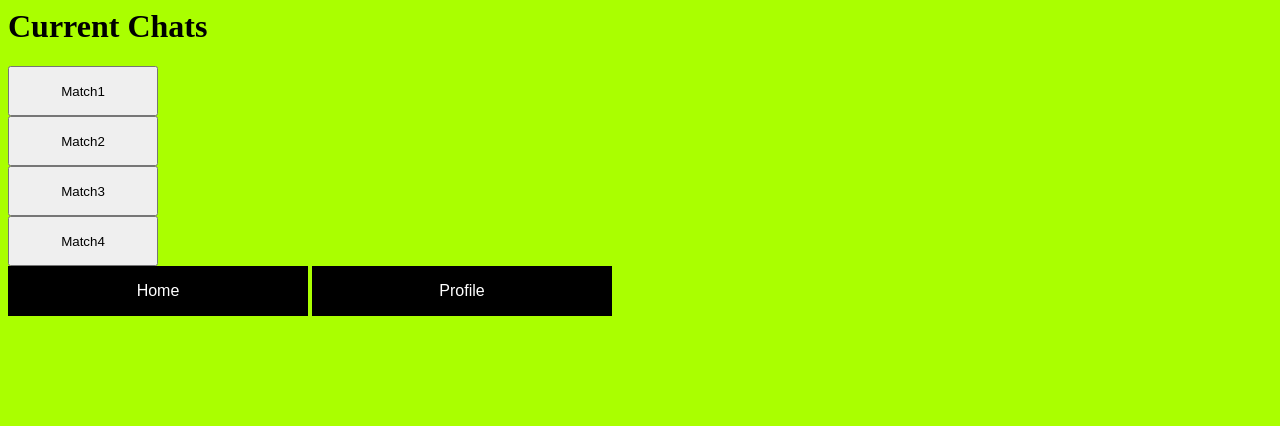
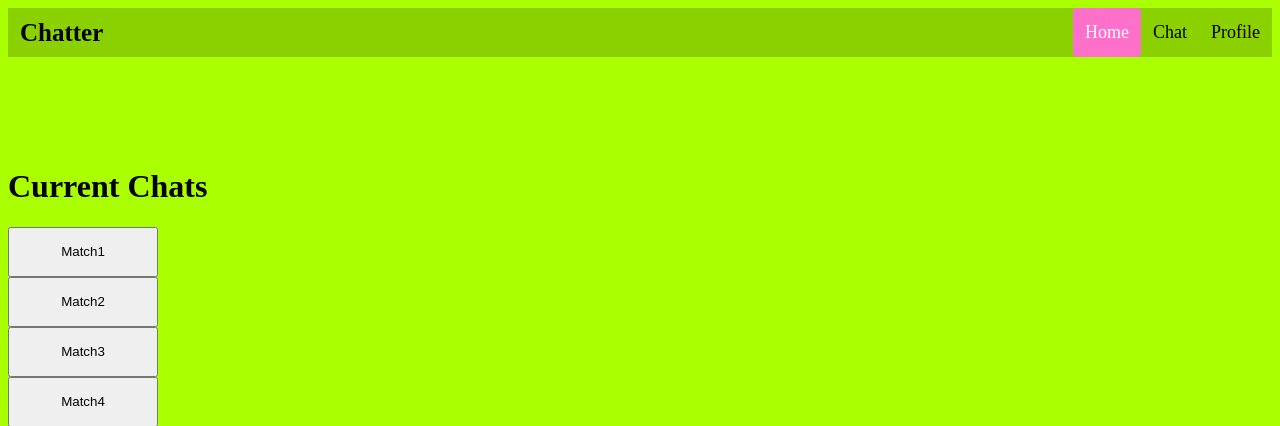
Before and after one commit to lmluck/chatterbreath, a Python web app: template templates/current-chats.html in a window 1280 px wide. Shown: the top 426 px of the page. Run offline with Jinja, Linux system fonts and the light colour scheme; the template is opened without the code that fills it, so the values that code supplies are empty.

Commit message:
header ting

```diff
--- a/static/current-chats-style.css
+++ b/static/current-chats-style.css
@@ -34,3 +34,52 @@ width: 300px;
 #main:hover{
     background-color:#FF70CB;
 }
+* {box-sizing: border-box;}
+.header {
+  overflow: hidden;
+  /* padding: 0px 0px; */
+/* padding: 20px 10px; */
+  background-color:#8bd100;
+}
+
+.header a {
+  float: left;
+  color: black;
+  text-align: center;
+  padding: 12px;
+  text-decoration: none;
+  font-size: 18px;
+  line-height: 25px;
+  border-radius: 4px;
+}
+
+.header a.logo {
+  font-size: 25px;
+  font-weight: bold;
+}
+
+.header a:hover {
+  background-color: #FF70CB;
+  color: black;
+}
+
+.header a.active {
+  background-color: #FF70CB;
+  color: white;
+}
+
+.header-right {
+  float: right;
+}
+
+@media screen and (max-width: 500px) {
+  .header a {
+    float: none;
+    display: block;
+    text-align: left;
+  }
+
+  .header-right {
+    float: none;
+  }
+}
--- a/templates/current-chats.html
+++ b/templates/current-chats.html
@@ -3,7 +3,16 @@
     <link rel="stylesheet" href="../static/current-chats-style.css">
 </head>
 <body>
-    <h1>Current Chats</h1>
+
+<div class="header">
+  <a href="/main" class="logo">Chatter</a>
+  <div class="header-right">
+    <a class="active" href="/main">Home</a>
+    <a href="/chatpage">Chat</a>
+    <a href="/profile-edit">Profile</a>
+  </div>
+  </div>
+    <br><br><br><br><br><h1>Current Chats</h1>
     <a href="{{match1}}"><button> Match1 </button> </a><br>
     <a href="{{match2}}"><button > Match2 </button> </a><br>
    <a href="{{match3}}"><button > Match3</button> </a><br>
```
